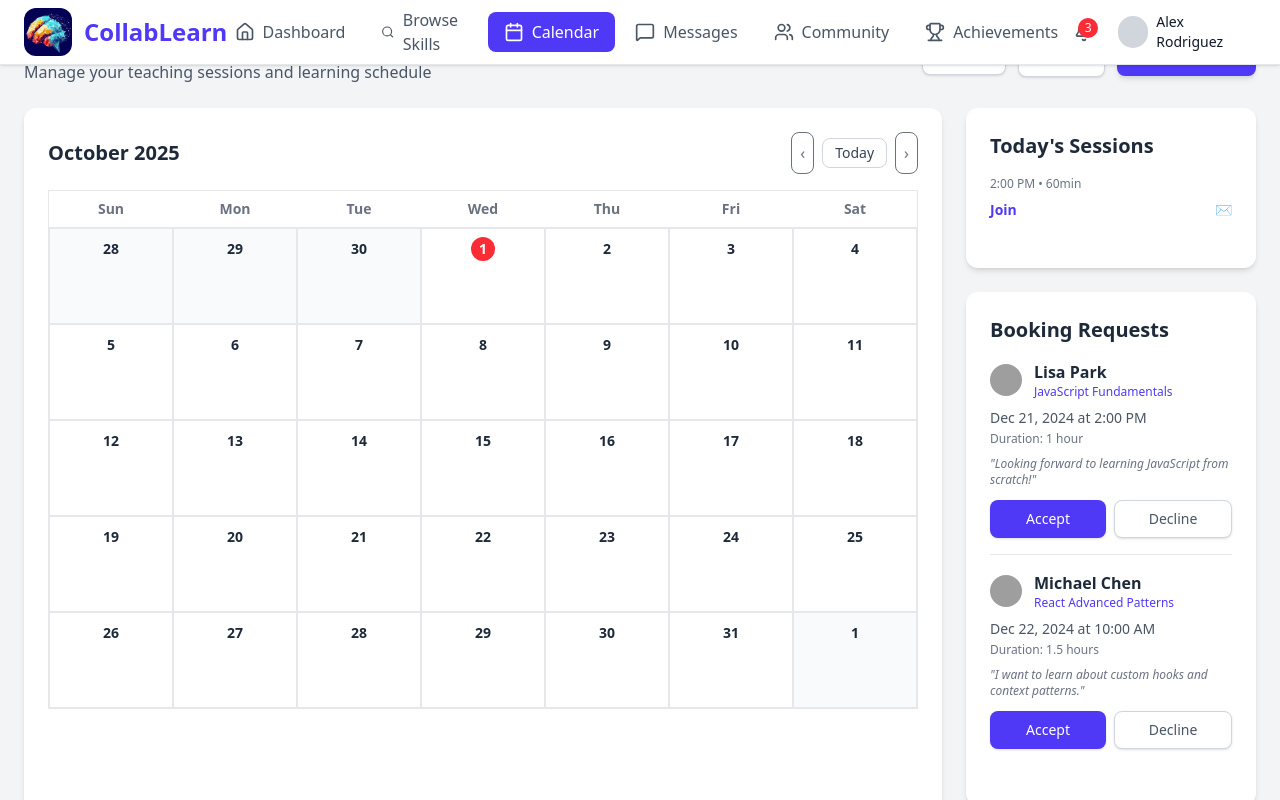
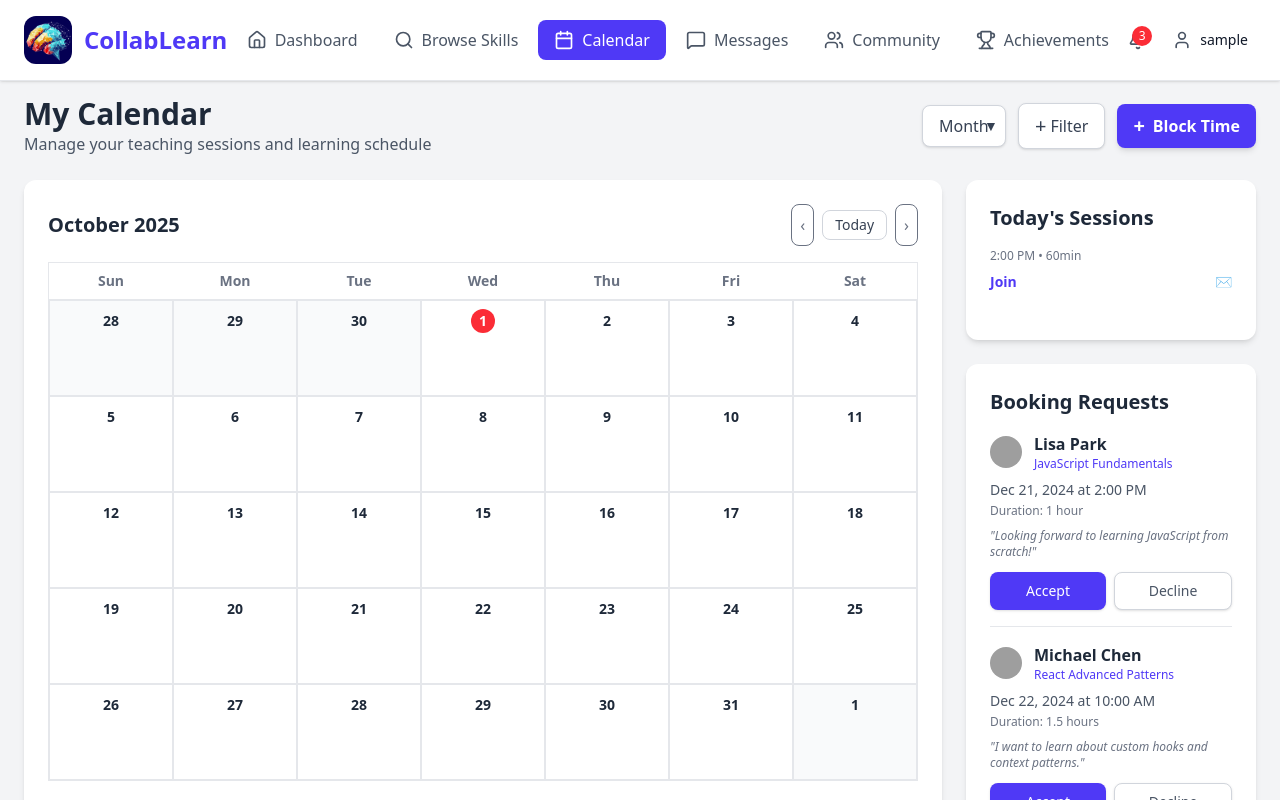
Before and after one commit to S-Nitya/CollabLearn, a React (Vite) app in the folder client/: page /calendar in a window 1280 px wide. Built offline with nearby package versions, Linux system fonts and the light colour scheme; sample sign-in values are in the browser's storage; grey boxes are pictures that could not be loaded.

Commit message:
lot-changes

```diff
--- a/client/src/auth/login.jsx
+++ b/client/src/auth/login.jsx
@@ -22,6 +22,7 @@ const LoginPage = () => {
 
       if (response.ok) {
         localStorage.setItem('token', data.token);
+        localStorage.setItem('username', data.user.name);
         toast.success('Login successful!');
         navigate('/dashboard');
       } else {
--- a/client/src/components/browseSkills.jsx
+++ b/client/src/components/browseSkills.jsx
@@ -270,7 +270,7 @@ export default function SkillSwapBrowse() {
       <MainNavbar />
 
       {/* Main Content */}
-      <div className="pt-16">
+      <div className="pt-24">
         <div className="max-w-[1400px] mx-auto px-6 py-12">
           {/* Header Section */}
           <div className="mb-8 animate-fadeInUp">
--- a/client/src/components/calendar.jsx
+++ b/client/src/components/calendar.jsx
@@ -95,7 +95,7 @@ const CalendarPage = () => {
         <MainNavbar />
 
         {/* Main Calendar Content */}
-        <main className="flex-1 p-6 bg-gray-100">
+        <main className="flex-1 p-6 bg-gray-100 pt-24">
 
           {/* Header Section */}
           <div className="flex justify-between items-center mb-6">
--- a/client/src/components/community.jsx
+++ b/client/src/components/community.jsx
@@ -240,7 +240,7 @@ const CommunityPage = () => {
   return (
     <>
       <MainNavbar />
-      <div className="bg-gray-50 min-h-screen font-sans pt-16">
+      <div className="bg-gray-50 min-h-screen font-sans pt-24">
         <div className="container mx-auto px-4 py-8">
 
           <header className="mb-6">
--- a/client/src/components/dashboard.jsx
+++ b/client/src/components/dashboard.jsx
@@ -1,7 +1,16 @@
-import React from 'react';
+import React, { useState, useEffect } from 'react';
 import MainNavbar from '../navbar/mainNavbar'; // Assuming you save the new component here
 
 const Dashboard = () => {
+  const [username, setUsername] = useState('Guest');
+
+  useEffect(() => {
+    const storedUsername = localStorage.getItem('username');
+    if (storedUsername) {
+      setUsername(storedUsername);
+    }
+  }, []);
+
   return (
     <div className="flex h-screen bg-gray-100 font-sans">
 
@@ -12,12 +21,12 @@ const Dashboard = () => {
         <MainNavbar />
 
         {/* Main Dashboard Content */}
-        <main className="flex-1 p-6 bg-gray-100">
+        <main className="flex-1 p-6 bg-gray-100 pt-24">
           {/* Welcome Section */}
           <div className="mb-8">
             <div className="flex items-center justify-between">
               <h1 className="text-3xl font-bold text-gray-800 mb-2">
-                Welcome back, Alex Rodriguez! 👋
+                Welcome back, {username}! 👋
               </h1>
               <div className="flex items-center space-x-4">
                 <button className="flex items-center px-4 py-2 bg-white text-gray-700 rounded-lg shadow-sm hover:bg-gray-50 transition-colors duration-200">
--- a/client/src/navbar/landingNavbar.jsx
+++ b/client/src/navbar/landingNavbar.jsx
@@ -4,7 +4,7 @@ import logo from '../assets/Collablearn Logo.png'; // Ensure you have a logo ima
 
 export default function LandingNavbar() {
   return (
-    <nav className="bg-white border-b border-gray-200 h-16">
+    <nav className="bg-white border-b border-gray-200 h-20">
       <div className="flex justify-between items-center h-full px-6">
         {/* Logo */}
         <div className="flex items-center gap-3">
@@ -17,12 +17,7 @@ export default function LandingNavbar() {
           <span className="text-2xl font-bold text-indigo-600">CollabLearn</span>
         </div>
 
-        {/* Navigation Links */}
-        <div className="hidden md:flex items-center gap-8">
-          <Link to="/browse-skills" className="text-gray-600 hover:text-indigo-600 transition">Browse Skills</Link>
-          <a href="#" className="text-gray-600 hover:text-indigo-600 transition">How it Works</a>
-          <Link to="/community" className="text-gray-600 hover:text-indigo-600 transition">Community</Link>
-        </div>
+
 
         {/* Auth Buttons */}
         <div className="flex items-center gap-4">
--- a/client/src/navbar/mainNavbar.jsx
+++ b/client/src/navbar/mainNavbar.jsx
@@ -1,11 +1,43 @@
-import React from 'react';
-import { Link, useLocation } from 'react-router-dom';
-import { Search, Home, Calendar, MessageSquare, Users, Trophy, Bell } from 'lucide-react';
+import React, { useState, useEffect, useRef } from 'react';
+import { Link, useLocation, useNavigate } from 'react-router-dom';
+import { Search, Home, Calendar, MessageSquare, Users, Trophy, Bell, User } from 'lucide-react';
 
 import CollabLearnLogo from '../assets/Collablearn Logo.png';
 
 export default function MainNavbar() {
   const location = useLocation();
+  const navigate = useNavigate();
+  const [username, setUsername] = useState('Guest');
+  const [isDropdownOpen, setIsDropdownOpen] = useState(false);
+  const dropdownRef = useRef(null);
+
+  useEffect(() => {
+    const token = localStorage.getItem('token');
+    const storedUsername = localStorage.getItem('username');
+    if (token && storedUsername) {
+      setUsername(storedUsername);
+    }
+
+    function handleClickOutside(event) {
+      if (dropdownRef.current && !dropdownRef.current.contains(event.target)) {
+        setIsDropdownOpen(false);
+      }
+    }
+
+    document.addEventListener("mousedown", handleClickOutside);
+    return () => {
+      document.removeEventListener("mousedown", handleClickOutside);
+    };
+  }, []);
+
+  const handleLogout = () => {
+    localStorage.removeItem('token');
+    localStorage.removeItem('username');
+    setUsername('Guest');
+    setIsDropdownOpen(false);
+    navigate('/');
+  };
+
   const getLinkClass = (path) => {
     return location.pathname === path
       ? 'nav-item flex items-center gap-2 px-4 py-2 bg-indigo-600 text-white rounded-lg hover:bg-indigo-700'
@@ -14,7 +46,7 @@ export default function MainNavbar() {
 
   return (
     <nav className="fixed top-0 left-0 right-0 bg-white border-b border-gray-200 z-50 shadow-sm">
-      <div className="flex justify-between items-center h-16 px-6">
+      <div className="flex justify-between items-center h-20 px-6">
         {/* Logo */}
         <div className="flex items-center gap-3">
           <img
@@ -59,9 +91,24 @@ export default function MainNavbar() {
             <Bell size={20} className="text-gray-600 hover:text-gray-900 transition-colors" />
             <span className="absolute -top-1 -right-1 bg-red-500 text-white text-xs rounded-full w-5 h-5 flex items-center justify-center bell-notification">3</span>
           </div>
-          <div className="flex items-center gap-2 cursor-pointer hover:bg-gray-50 rounded-lg px-2 py-1 transition-all">
-            <div className="w-8 h-8 bg-gray-300 rounded-full"></div>
-            <span className="text-sm font-medium text-gray-900">Alex Rodriguez</span>
+          <div className="relative" ref={dropdownRef}>
+            <div
+              className="flex items-center gap-2 cursor-pointer hover:bg-gray-50 rounded-lg px-2 py-1 transition-all"
+              onClick={() => setIsDropdownOpen(!isDropdownOpen)}
+            >
+              <User size={20} className="text-gray-600" />
+              <span className="text-sm font-medium text-gray-900">{username}</span>
+            </div>
+            {isDropdownOpen && (
+              <div className="absolute right-0 mt-2 w-48 bg-white rounded-md shadow-lg py-1 z-50">
+                <button
+                  onClick={handleLogout}
+                  className="block w-full text-left px-4 py-2 text-sm text-gray-700 hover:bg-gray-100 text-red-800"
+                >
+                  Logout
+                </button>
+              </div>
+            )}
           </div>
         </div>
       </div>
```
